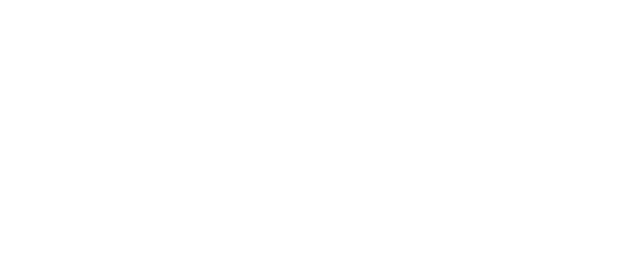
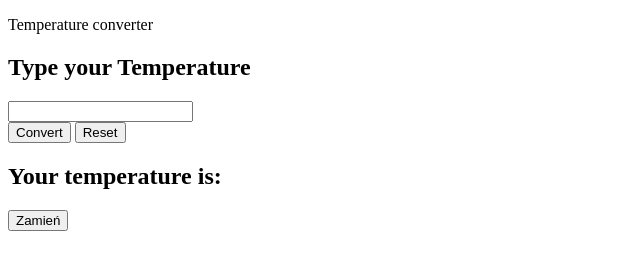
Before and after one commit to reueck/temp-converter, a plain HTML site: page index.html in a window 1280 px wide. Shown: the whole page, without its empty margins (0-640 px from the left). Drawn offline with nearby package versions, Linux system fonts and the light colour scheme; files that its build step writes are made by us from their sources.

Commit message:
added html structure

```diff
--- /dev/null
+++ b/css/style.css
@@ -0,0 +1 @@
+/*# sourceMappingURL=style.css.map */
--- a/index.html
+++ b/index.html
@@ -1,5 +1,6 @@
 <!DOCTYPE html>
 <html lang="pl">
+
 <head>
     <meta charset="UTF-8">
     <meta http-equiv="X-UA-Compatible" content="IE=edge">
@@ -9,7 +10,41 @@
     <script defer src="./js/script.js"></script>
     <title>Konwerter temperatur</title>
 </head>
+
 <body>
+    <main>
+        <header>
+            <div class="app__heading">
+                <p class="app__heading__text">Temperature converter</p>
+            </div>
+            <div class="app__heading__info"><i class="app__heading__info__icon"></i></div>
+        </header>
+        <div class="app__body">
+            <section class="app__imput">
+                <div class="app__input__heading">
+                    <h2 class="app__input__heading_text">Type your Temperature</h2>
+                </div>
+                <div class="app__input__temp">
+                    <input type="text" name="" id="" class="app__input__temp__input__temp">
+                </div>
+                <div class="app__input__buttons">
+                    <button class="app__input__buttons__btn__convert">Convert</button>
+                    <button class="app__input__buttons__btn__reset">Reset</button>
+                </div>
+            </section>
+            <section class="app__output">
+                <div class="app__output__heading">
+                    <h2 class="app__output__heading__text">Your temperature is:</h2>
+                </div>
+                <div class="app__output__temperature">
+                    <p class="app__output__temperature__p output"></p>
+                </div>
+                <div class="app__output__buttons">
+                    <button class="app__output__buttons__btn">Zamień</button>
+                </div>
+            </section>
+        </div>
+    </main>
+</body>
 
-</body>
 </html>
```
Also changed, not shown: 1 other file.
